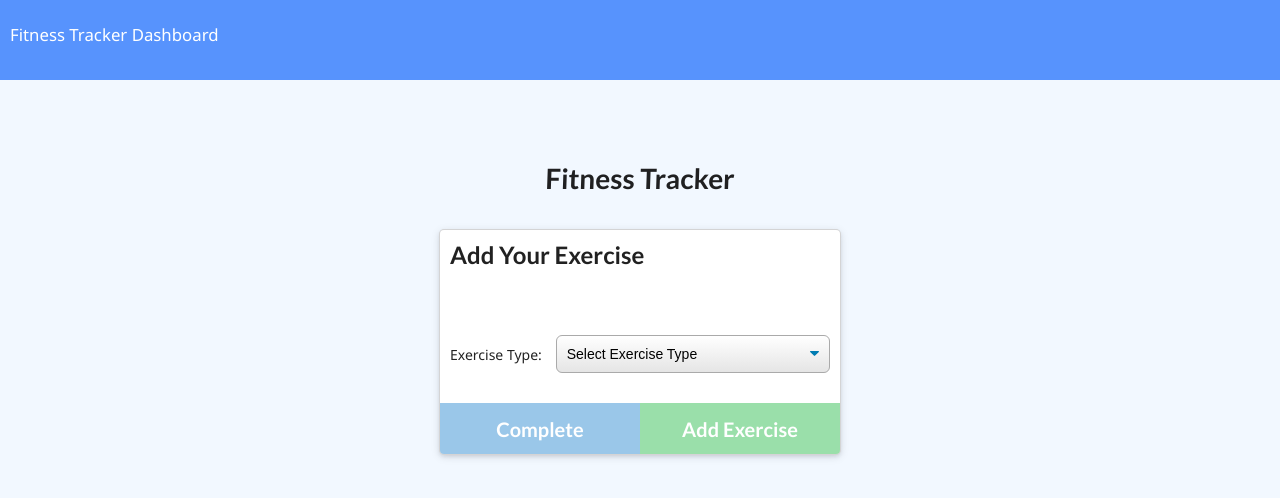
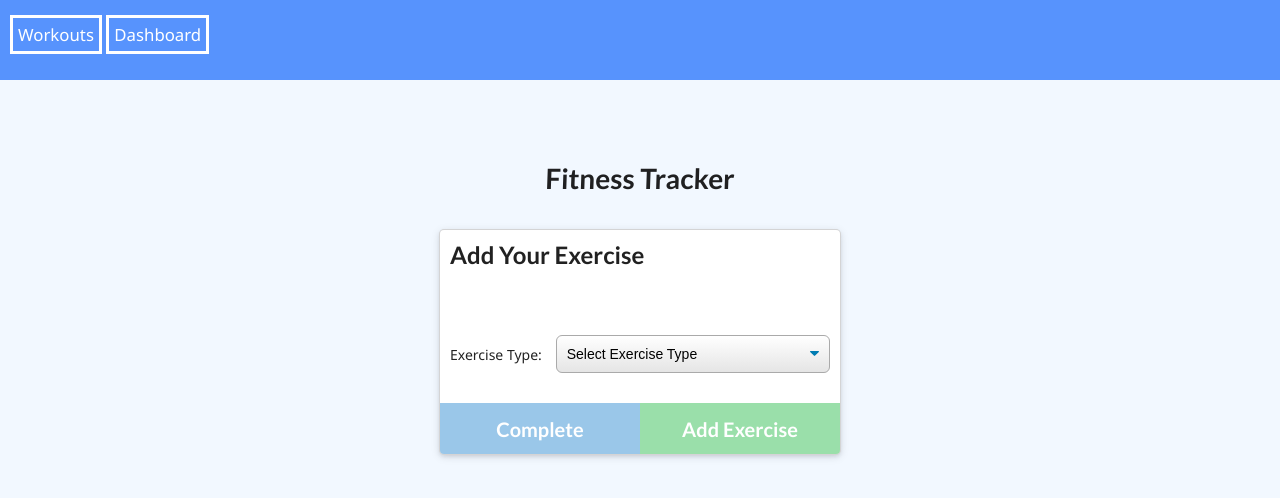
Before and after one commit to paytonbanks/fitnesstracker, a website: page public/exercise.html in a window 1280 px wide. Drawn offline with nearby package versions, Linux system fonts and the light colour scheme; no server answers.

Commit message:
Updated: gif, navbar link boerder from blue to white, border thickness 3px all pages. git updated, heroku is glitchy and unstable

```diff
--- a/public/exercise.html
+++ b/public/exercise.html
@@ -12,8 +12,8 @@
 
 <body>
   <nav>
-    <a href="/">Fitness Tracker</a>
-    <a href="/stats">Dashboard</a>
+    <a href="/" style="padding: 5px; border: solid white 3px;">Workouts</a>
+    <a href="/stats" style="padding: 5px; border: solid white 3px;">Dashboard</a>
   </nav>
   <div class="wrapper">
     <header>
```
Also changed, not shown: public/index.html (+2 -2 lines), public/stats.html (+1 -1 lines), README.md, demo.gif (added).
